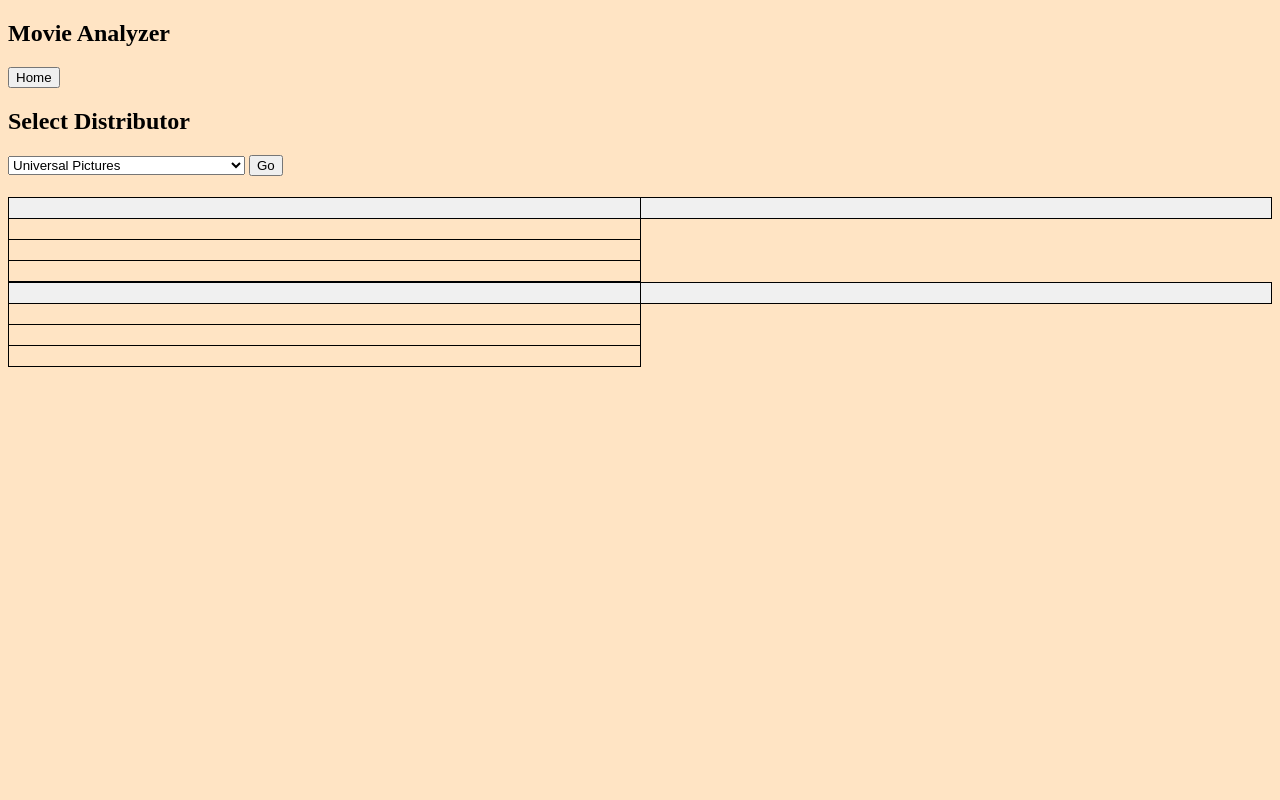
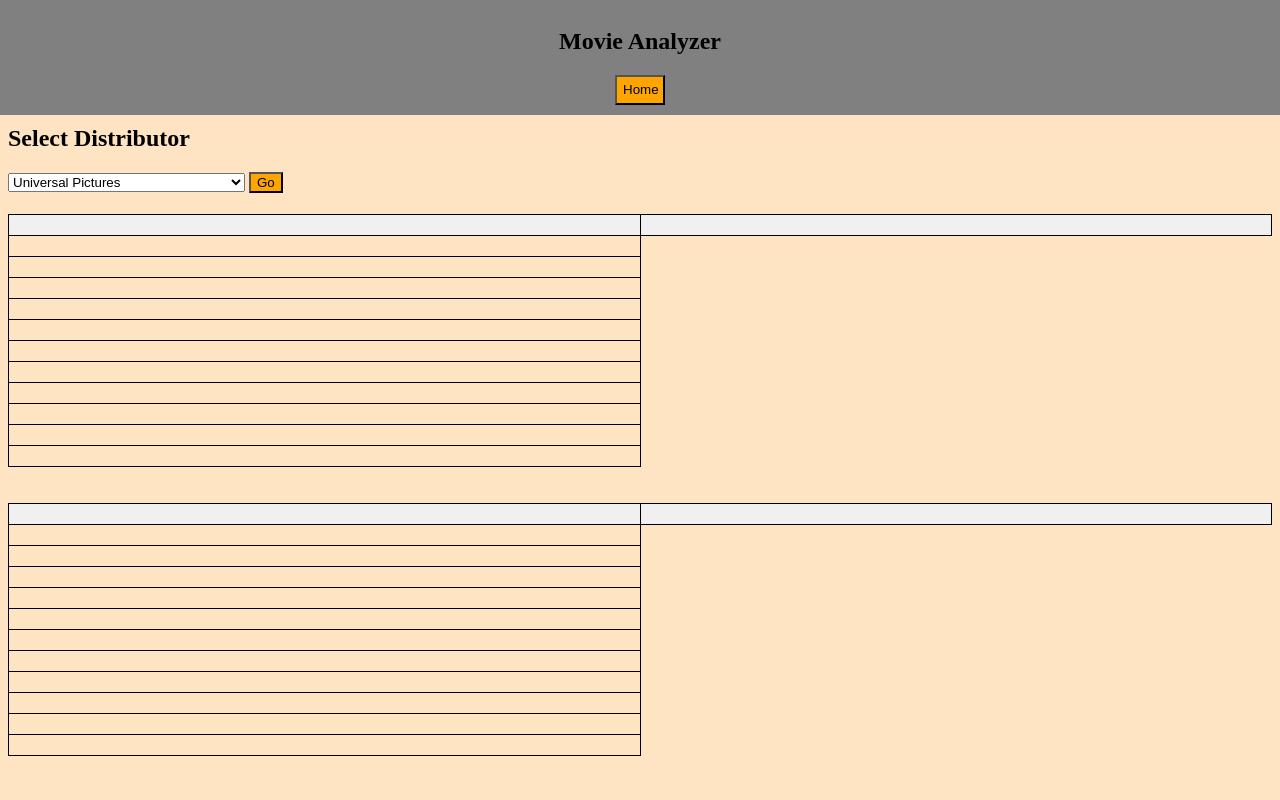
Before and after one commit to Melekai1/Movie-Analyzer, a Flask app: template movie-analyzer/templates/distributor.html in a window 1280 px wide. Run offline with Flask 3, Linux system fonts and the light colour scheme; the template is opened without the code that fills it, so the values that code supplies are empty.

Commit message:
Finished CSS for Distributor Page

```diff
--- a/movie-analyzer/app.py
+++ b/movie-analyzer/app.py
@@ -16,6 +16,11 @@ def home():
     return render_template("index.html")
 
 
+@app.route("/distributor")
+def distributor():
+    return render_template("distributor.html")
+
+
 @app.route("/api/movies")
 def get_movies():
     movies = load_movie_initial_data()
--- a/movie-analyzer/static/distributor.css
+++ b/movie-analyzer/static/distributor.css
@@ -16,3 +16,21 @@ th, td {
 thead {
     background-color: #f0f0f0;
 }
+
+.header button {
+    background-color: orange;
+    width: 50px;
+    height: 30px;
+
+}
+
+.header {
+    text-align: center;
+    background-color: grey;
+    padding: 10px;
+    margin: -10px;
+}
+
+.search-section button {
+    background-color: orange;
+}
--- a/movie-analyzer/templates/distributor.html
+++ b/movie-analyzer/templates/distributor.html
@@ -8,12 +8,12 @@
 
 <body>
 
-    <section id="header">
+    <section class="header">
             <h1>Movie Analyzer</h1>
-            <button onclick="index.html">Home</button>
-        </section>
+            <button onclick="window.location.href='/'">Home</button>
+    </section>
 
-    <section id="search-section">
+    <section class="search-section">
             <h2>Select Distributor</h2>
             <select>
                 <option>Universal Pictures</option>
@@ -35,6 +35,11 @@
                 </tr>
             </thead>
             <tbody>
+                <!--Domestic Gross Section-->
+                <tr>
+                    <td></td>
+                </tr>
+
                 <!--Section 1-->
                 <tr>
                     <td></td>
@@ -52,41 +57,42 @@
 
                 <!-- Section 4-->
                 <tr>
-
+                    <td></td>
                 </tr>
 
                 <!-- Section 5-->
                 <tr>
-
+                    <td></td>
                 </tr>
 
                 <!-- Section 6-->
                 <tr>
-
+                    <td></td>
                 </tr>
 
                 <!-- Section 7-->
                 <tr>
-
+                    <td></td>
                 </tr>
 
                 <!-- Section 8-->
                 <tr>
-
+                    <td></td>
                 </tr>
 
                 <!-- Section 9-->
                 <tr>
-
+                    <td></td>
                 </tr>
 
                 <!-- Section 10-->
                 <tr>
-
+                    <td></td>
                 </tr>
             </tbody>
         </table>
 
+        <br><br>
         <table>
             <thead>
                 <tr>
@@ -95,6 +101,11 @@
                 </tr>
             </thead>
             <tbody>
+                  <!--Domestic Gross Section-->
+                <tr>
+                    <td></td>
+                </tr>
+
                 <!--Section 1-->
                 <tr>
                     <td></td>
@@ -112,37 +123,37 @@
 
                 <!-- Section 4-->
                 <tr>
-
+                    <td></td>
                 </tr>
 
                 <!-- Section 5-->
                 <tr>
-
+                    <td></td>
                 </tr>
 
                 <!-- Section 6-->
                 <tr>
-
+                    <td></td>
                 </tr>
 
                 <!-- Section 7-->
                 <tr>
-
+                    <td></td>
                 </tr>
 
                 <!-- Section 8-->
                 <tr>
-
+                    <td></td>
                 </tr>
 
                 <!-- Section 9-->
                 <tr>
-
+                    <td></td>
                 </tr>
 
                 <!-- Section 10-->
                 <tr>
-
+                    <td></td>
                 </tr>
             </tbody>
 
--- a/movie-analyzer/templates/index.html
+++ b/movie-analyzer/templates/index.html
@@ -7,7 +7,7 @@
     </head>
 
     <body>
-        <header>
+        <header id="top-section">
             <h1 class="title">Movie Analyzer</h1>
             <div class="search-bar">
             <input type="text" id="searching" placeholder="Search">
@@ -17,7 +17,7 @@
 
         <br><br>
         <section class="button-section">
-            <button id="button-1" onclick="distributor.html">Search By Distributor</button>
+            <button id="button-1" onclick="window.location.href='/distributor'">Search By Distributor</button>
             <button id="button-2" onclick="sortByName()">Sort By Name</button>
             <button id="button-3" onclick="sortByDomesticGross()">Sort By Domestic Gross</button>
         </section>
```
